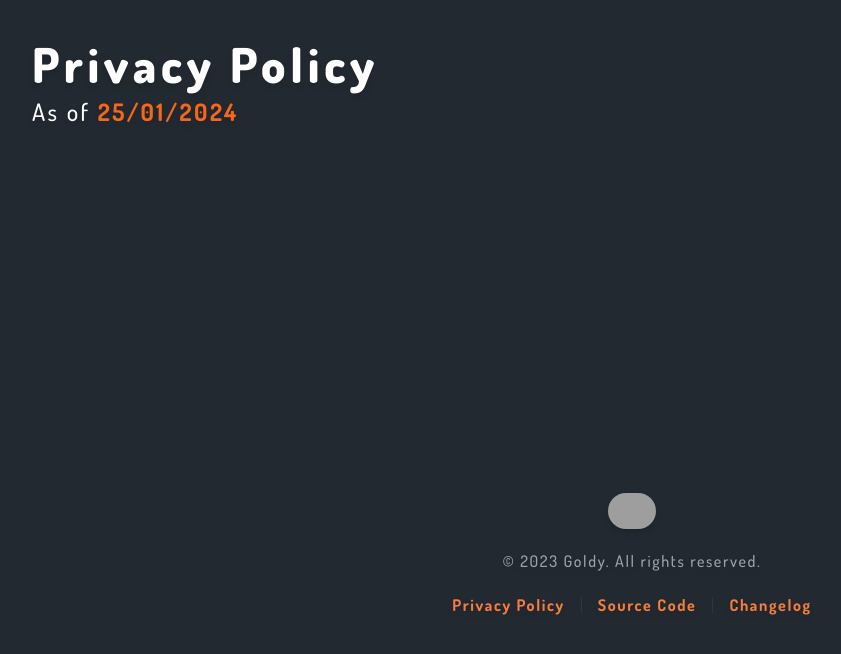
After one commit to THEGOLDENPRO/devgoldy.xyz, a FastAPI app: template templates/privacy_policy.html in a window 1280 px wide. The commit adds this page. Shown: the top 654 px of the page, without its empty margins (8-849 px from the left). Run offline with FastAPI, Linux system fonts and the light colour scheme; the template is opened without the code that fills it, so the values that code supplies are empty; style sheets or scripts are compiled from the project's sources; parts of the project's set-up code (start-up, migrations or seed data) failed here and were passed over; grey boxes are pictures that could not be loaded.

Commit message:
feat: started implementing a privacy policy and default hyperlink css rule

```diff
--- a/app/main.py
+++ b/app/main.py
@@ -2,6 +2,7 @@ from __future__ import annotations
 
 import os
 from datetime import datetime
+from markdown import Markdown
 from aiohttp import ClientSession
 from meow_inator_5000.woutews import nya_service
 
@@ -25,7 +26,8 @@ app = FastAPI(
     docs_url = None,
     redoc_url = None,
     root_path = ROOT_PATH,
-    version = __version__
+    version = __version__,
+    redirect_slashes = True
 )
 app.include_router(nya_service.router)
 
@@ -42,6 +44,7 @@ http_client = ClientSession()
 config = Config(constants.CONFIG_PATH)
 anime = Anime(constants.MAL_USERNAME, http_client)
 templates = Jinja2Templates(directory = "./templates")
+markdown = Markdown(extensions = ["fenced_code", "sane_lists"])
 
 @app.get("/")
 async def index(request: Request):
@@ -66,9 +69,26 @@ async def index(request: Request):
             "open_source_projects": live_config.get("projects", [projects_placeholder]),
 
             # Footer
+            "privacy_policy_url": "./privacy",
             "source_code_url": constants.SOURCE_CODE_URL,
-            "change_log_url": constants.CHANGE_LOG_URL,
-            "license_url": constants.LICENSE_URL
+            "change_log_url": constants.CHANGE_LOG_URL
+        }
+    )
+
+@app.get("/privacy")
+async def privacy(request: Request):
+    with open("./privacy_policy.md") as file:
+        privacy_policy_content = markdown.convert(file.read())
+
+    return templates.TemplateResponse(
+        "privacy_policy.html", {
+            "request": request,
+            "privacy_policy": privacy_policy_content,
+
+            # Footer
+            "privacy_policy_url": ".",
+            "source_code_url": constants.SOURCE_CODE_URL,
+            "change_log_url": constants.CHANGE_LOG_URL
         }
     )
 
--- a/requirements.txt
+++ b/requirements.txt
@@ -9,3 +9,4 @@ defusedxml
 typing-extensions
 meow-inator-5000 @ git+https://github.com/THEGOLDENPRO/meow-inator-5000
 colorthief
+Markdown
--- a/templates/blogs/post.html
+++ b/templates/blogs/post.html
@@ -22,12 +22,13 @@
         <link rel="stylesheet" href="https://cdnjs.cloudflare.com/ajax/libs/highlight.js/11.8.0/styles/atom-one-dark.min.css">
         <script src="https://cdnjs.cloudflare.com/ajax/libs/highlight.js/11.8.0/highlight.min.js"></script>
         <script>hljs.highlightAll();</script>
+
     </head>
 
     <body class="font-dosis text-white bg-exeBlack selection:bg-goldyCream selection:text-exeBlack">
         <header>
             <div class="text-7xl mobile:text-4xl font-bold font-hacked text-center py-5 select-none animate-flicker drop-shadow-flicker">
-                <a href="..">
+                <a style="color: white !important;" href="..">
                     <span>Goldy.exe</span>
                 </a>
             </div>
--- a/templates/footer.html
+++ b/templates/footer.html
@@ -1,4 +1,4 @@
-<footer class="mx-auto my-10 w-full max-w-container px-2 text-sm tracking-widest">
+<footer class="mx-auto my-10 w-full max-w-container px-2 text-base tracking-widest">
     <div class="border-t border-slate-900/5 pt-5">
         <div class="grid place-items-center">
             <a href="https://github.com/THEGOLDENPRO">
@@ -10,12 +10,12 @@
             © 2023 Goldy. All rights reserved.
         </p>
 
-        <div class="mt-5 flex items-center justify-center space-x-4 font-semibold">
-            <a class="text-goldyOrangy-300 font-bold transition duration-300 hover:text-goldyOrangy-800" href="{{ source_code_url }}">Source Code</a>
+        <div class="mt-5 text-center flex items-center justify-center space-x-4 font-semibold">
+            <a href="{{ privacy_policy_url }}">Privacy Policy</a>
             <div class="h-4 w-px bg-slate-500/20"></div>
-            <a class="text-goldyOrangy-300 font-bold transition duration-300 hover:text-goldyOrangy-800" href="{{ change_log_url }}">Changelog</a>
+            <a href="{{ source_code_url }}">Source Code</a>
             <div class="h-4 w-px bg-slate-500/20"></div>
-            <a class="text-goldyOrangy-300 font-bold transition duration-300 hover:text-goldyOrangy-800" href="{{ license_url }}">License</a>
+            <a href="{{ change_log_url }}">Changelog</a>
         </div>
     </div>
 </footer>
--- a/templates/home.html
+++ b/templates/home.html
@@ -37,7 +37,7 @@
         <div class="col-start-1 col-end-3 mobile:col-auto h-[100%]">
             <h1 class="text-7xl mobile:text-4xl text-goldyCream font-bold tracking-[0.5rem]">Hi, it's Goldy</h1>
             <h2 class="text-2xl mobile:text-xl">
-                I'm an up and coming <a class="text-goldyOrangy-300 font-bold" href="./github">open-source
+                I'm an up and coming <a href="./github">open-source
                     developer</a>.
             </h2>
 
--- /dev/null
+++ b/templates/privacy_policy.html
@@ -0,0 +1,38 @@
+<!DOCTYPE html>
+<html lang="en">
+<head>
+    <meta charset="UTF-8">
+    <meta name="viewport" content="width=device-width, initial-scale=1.0">
+    <title>Goldy • Privacy Policy</title>
+
+    <meta content="Goldy • Privacy Policy" property="og:title">
+    <meta content="Privacy policy for everything under devgoldy.xyz." property="og:description">
+    <meta content="devgoldy.xyz" property="og:site_name">
+    <meta name="theme-color" content="#ff6817">
+
+    <meta name="twitter:site" content="@GoldyTGP">
+    <meta name="twitter:title" content="Goldy • Privacy Policy">
+    <meta name="twitter:description" content="Privacy policy for everything under devgoldy.xyz.">
+    <meta name="twitter:card" content="summary_large_image">
+
+    <link rel="stylesheet" href="./output.css">
+
+</head>
+
+    <body class="m-10 mobile:m-8 text-white bg-goldyGreyy font-dosis drop-shadow-md">
+
+        <h1 class="font-extrabold text-5xl mobile:text-4xl">Privacy Policy</h1>
+
+        <div class="mt-2 text-2xl">
+            <h2 class="inline">As of </h2>
+            <h2 class="inline font-bold text-goldyOrangy-100">25/01/2024</h2>
+        </div>
+
+        <div class="p-14 pt-24 pb-52 mobile:p-0 mobile:pt-5 block text-center text-2xl">
+            {{ privacy_policy|safe }}
+        </div>
+
+        {% extends "footer.html" %}
+    </body>
+
+</html>
--- a/web/input.css
+++ b/web/input.css
@@ -24,6 +24,7 @@
 
 
 @layer base {
+
     h1, h2, h3, h4, h5, h6, p, li {
         @apply font-medium tracking-widest;
     }
@@ -31,6 +32,11 @@
     strong {
         @apply font-[900] tracking-[0.15em];
     }
+
+    a {
+        @apply text-goldyOrangy-300 font-bold transition duration-300 hover:text-goldyOrangy-800
+    }
+
 }
 
 @layer components {
@@ -137,10 +143,6 @@
         @apply text-xl mobile:text-base;
     }
 
-    #post-content a {
-        @apply text-goldyOrangy-800 font-bold;
-    }
-
     #post-content img {
         @apply rounded-3xl my-3;
     }
```
Also changed, not shown: app/routers/goldy_exe.py (+5 -5 lines), privacy_policy.md (added, +9 -0 lines), templates/blogs/home.html (+4 -3 lines).
